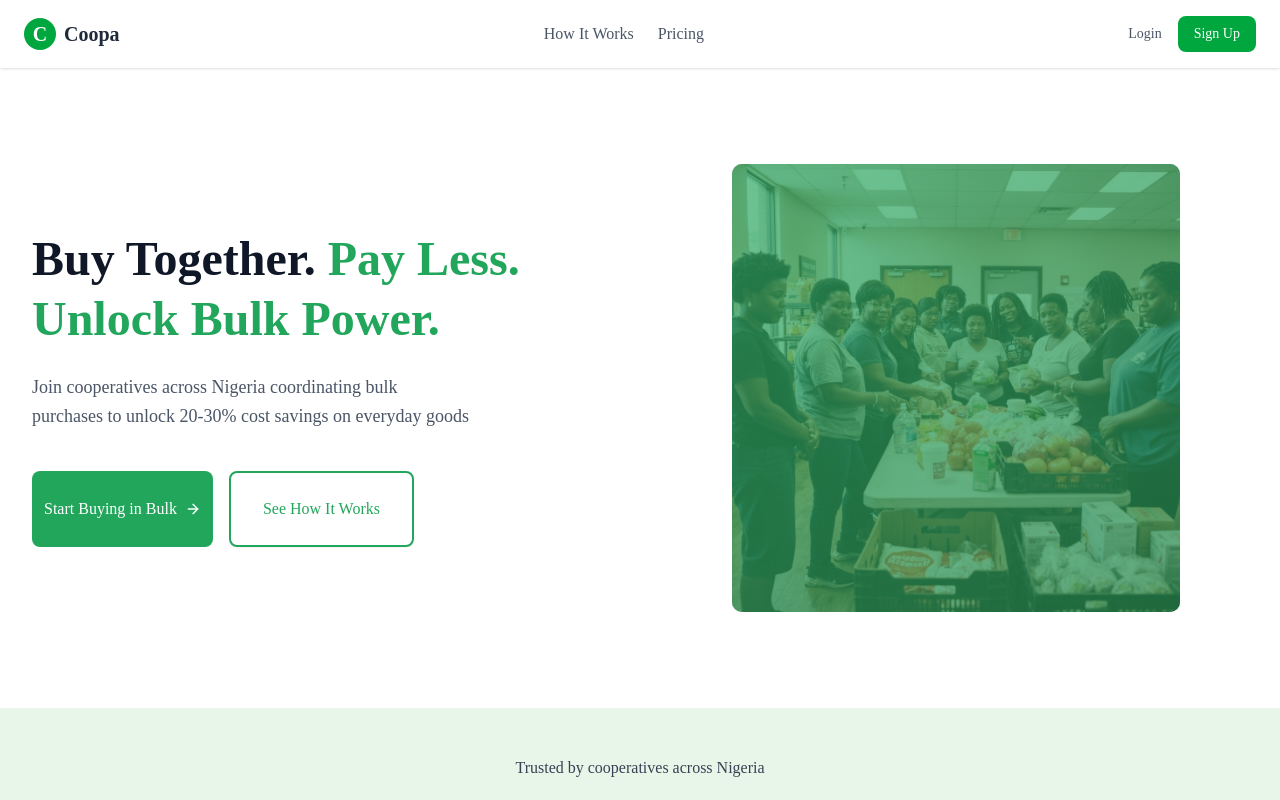
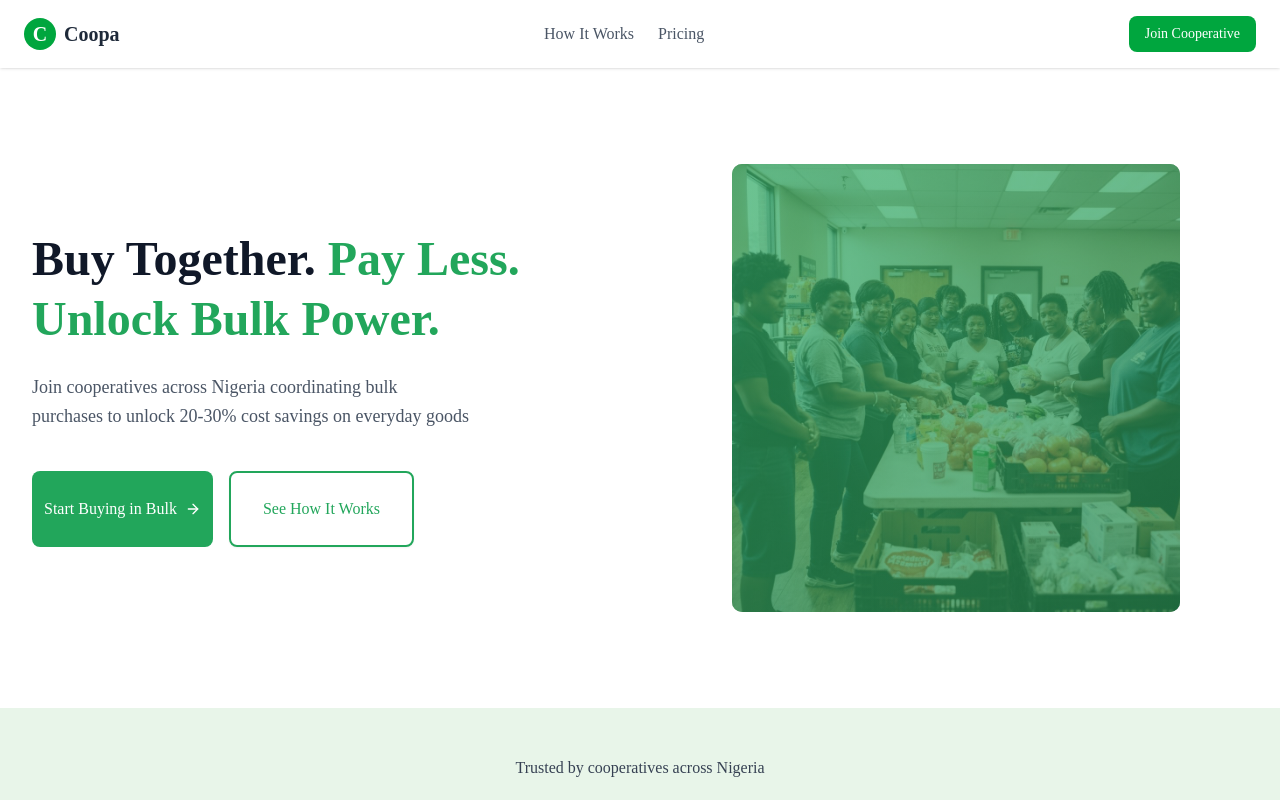
Before and after one commit to richgate85/Coopa-app, a Next.js app: page / in a window 1280 px wide. Shown: the top 800 px of the page. Built offline with nearby package versions, Linux system fonts and the light colour scheme; no server answers.

Commit message:
feat: replace Login/SignUp buttons with "Join Cooperative"
Link to Google Form and open in new tab for new users.

```diff
--- a/components/navigation.tsx
+++ b/components/navigation.tsx
@@ -67,19 +67,13 @@ export default function Navigation() {
           ) : (
             // --- IF USER IS LOGGED OUT ---
             <>
-              <Link
-                href="/login"
-                className="text-sm font-medium text-gray-600 hover:text-green-600"
-              >
-                Login
-              </Link>
               <a
                 href="https://forms.gle/qX12c949KHV73yv7A"
                 target="_blank"
                 rel="noopener noreferrer"
                 className="rounded-md bg-green-600 px-4 py-2 text-sm font-medium text-white hover:bg-green-700"
               >
-                Sign Up
+                Join Cooperative
               </a>
             </>
           )}
```
